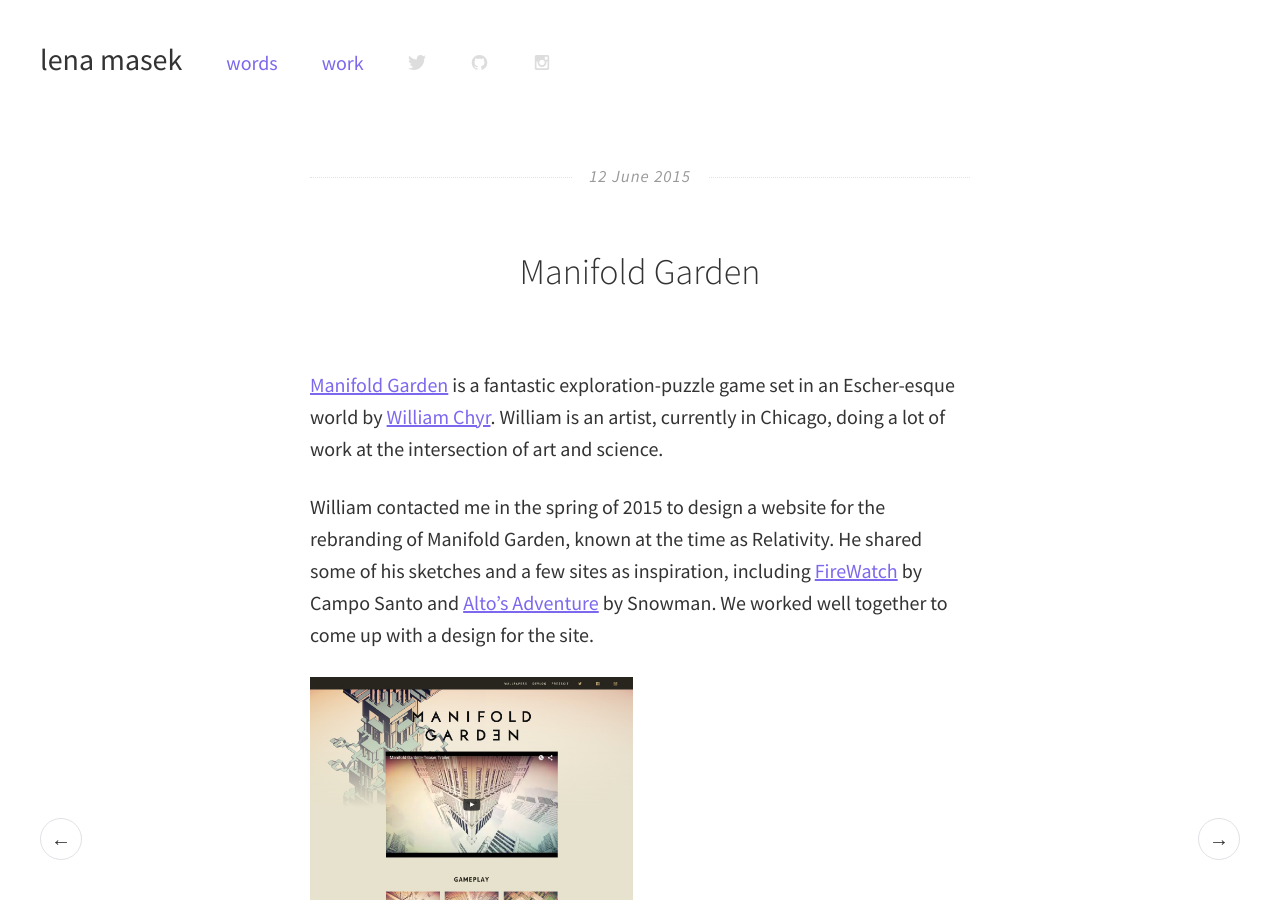
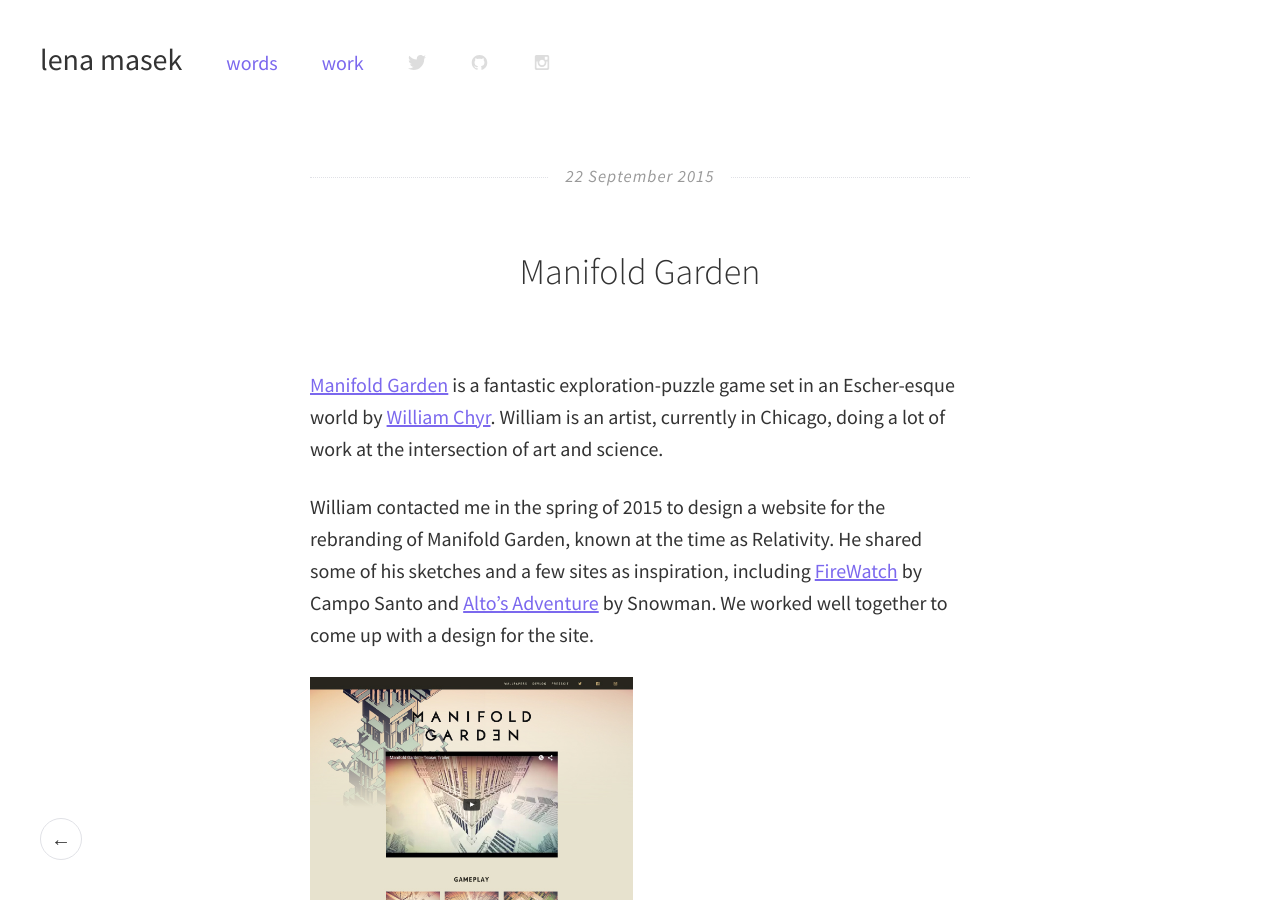
Before and after one commit to lenamasek/lenamasek.github.io, a Jekyll site: the page built from _posts/2015-09-21-manifold-garden.markdown, in a window 1280 px wide and 900 px high. Built offline with Jekyll 4.4.1, drawn with Linux system fonts in a browser that asks for light colours.

Commit message:
changing mg date

```diff
--- a/_posts/2015-09-21-manifold-garden.markdown
+++ b/_posts/2015-09-21-manifold-garden.markdown
@@ -1,7 +1,7 @@
 ---
 layout: post
 title:  "Manifold Garden"
-date:   2015-06-12 10:53:00
+date:   2015-09-22
 category: project
 ---
 
```
